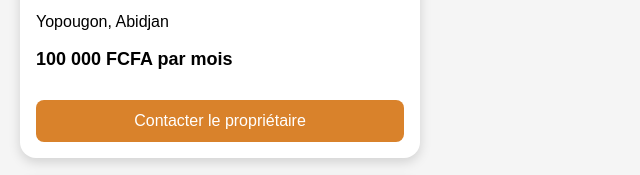
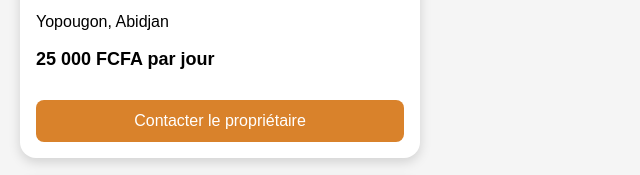
Before and after one commit to Kouame0708/Residence, a plain HTML site: page index.html in a window 1280 px wide. Shown: the part 463-638 px from the top of the page, 0-640 px from the left. Drawn offline with Linux system fonts and the light colour scheme.

Commit message:
Change rental price from monthly to daily

```diff
--- a/index.html
+++ b/index.html
@@ -40,7 +40,7 @@
         <span class="badge">Longue durée</span>
         <h1>Appartement 2 pièces</h1>
         <p>Yopougon, Abidjan</p>
-        <p class="prix">100 000 FCFA par mois</p>
+        <p class="prix">25 000 FCFA par jour</p>
 <a href="https://wa.me/2250717096945?text=Bonjour%2C%20je%20suis%20int%C3%A9ress%C3%A9%20par%20l%27Appartement%202%20pi%C3%A8ces%20%C3%A0%20Yopougon"><button class="contact">Contacter le propriétaire</button></a>
 
 
```
